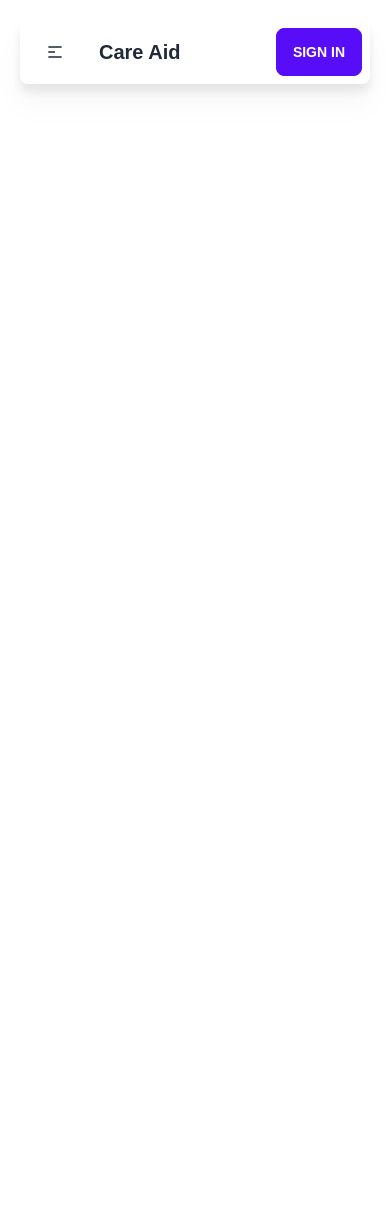
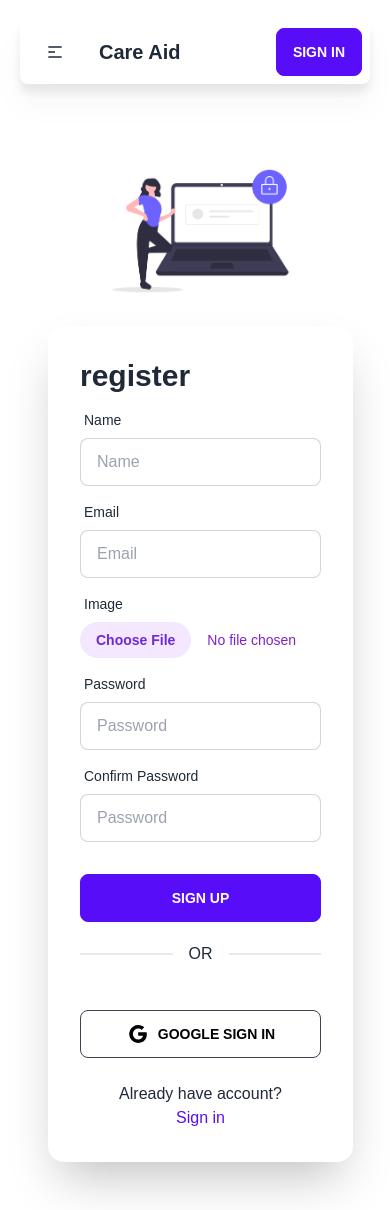
Before and after one commit to devmhimran/care-aid, a React (Create React App) app in the folder care-aid/: page /register in a window 390 px wide. Before the commit the page ends 844 px from the top, so only its background shows below. Built offline with nearby package versions, Linux system fonts and the light colour scheme.

Commit message:
Added Register & Update Appointment Date

```diff
--- a/care-aid/src/component/Login/Login.js
+++ b/care-aid/src/component/Login/Login.js
@@ -33,7 +33,7 @@ const Login = () => {
                                 </label>
                             </div>
                             <div class="form-control mt-6">
-                                <button class="btn btn-primary">Login</button>
+                                <button class="btn btn-primary">Sign in</button>
                             </div>
                             <div class="divider">OR</div>
                             <div class="form-control mt-6">
--- a/care-aid/src/component/Register/Register.js
+++ b/care-aid/src/component/Register/Register.js
@@ -1,9 +1,71 @@
 import React from 'react';
+import { Link } from 'react-router-dom';
+import registerImage from '../../Assets/care-aid-10.jpg';
+import { AiOutlineGoogle } from 'react-icons/ai';
 
 const Register = () => {
     return (
-        <div>
+        <div className='container mx-auto'>
+            <div class="hero p-8 lg:p-40 rounded-2xl">
+                <div class="hero-content flex-col lg:flex-row-reverse">
+                    <div class="register__image">
+                        <img className='w-9/12 mx-auto' src={registerImage} alt="" />
+                    </div>
+                    <div class="card flex-shrink-0 w-full max-w-sm shadow-2xl bg-base-100">
 
+                        <div class="card-body">
+                            <div className="card-title">
+                                <h1 className='text-3xl font-extrabold'>register</h1>
+                            </div>
+                            <div class="form-control">
+                                <label class="label">
+                                    <span class="label-text">Name</span>
+                                </label>
+                                <input type="text" placeholder="Name" class="input input-bordered" />
+                            </div>
+                            <div class="form-control">
+                                <label class="label">
+                                    <span class="label-text">Email</span>
+                                </label>
+                                <input type="email" placeholder="Email" class="input input-bordered" />
+                            </div>
+                            <div class="form-control">
+                                <label class="label">
+                                    <span class="label-text">Image</span>
+                                </label>
+                                <input type="file" class="block w-full text-sm text-purple-700
+                                    file:mr-4 file:py-2 file:px-4
+                                    file:rounded-full file:border-0
+                                    file:text-sm file:font-semibold
+                                    file:bg-purple-100 file:text-violet-700
+                                    hover:file:bg-purple-200" />
+                            </div>
+                            <div class="form-control">
+                                <label class="label">
+                                    <span class="label-text">Password</span>
+                                </label>
+                                <input type="text" placeholder="Password" class="input input-bordered" />
+                            </div>
+                            <div class="form-control">
+                                <label class="label">
+                                    <span class="label-text">Confirm Password</span>
+                                </label>
+                                <input type="text" placeholder="Password" class="input input-bordered" />
+                            </div>
+                            <div class="form-control mt-6">
+                                <button class="btn btn-primary">Sign up</button>
+                            </div>
+                            <div class="divider">OR</div>
+                            <div class="form-control mt-6">
+                                <button class="btn bg-white text-black hover:bg-white hover:shadow-lg shadow-neutral-200"><span className='mr-2 text-2xl'><AiOutlineGoogle></AiOutlineGoogle></span> Google Sign In</button>
+                            </div>
+                            <div className="creat__account__Link mt-4 text-center">
+                                <p>Already have account?</p> <Link to='/login' class="link link-primary no-underline font-medium">Sign in</Link>
+                            </div>
+                        </div>
+                    </div>
+                </div>
+            </div>
         </div>
     );
 };
--- a/care-aid/src/component/Shared/AppointmentDate.js
+++ b/care-aid/src/component/Shared/AppointmentDate.js
@@ -10,17 +10,21 @@ const AppointmentDate = ({selected, setSelected}) => {
     return (
         <div className="appointment__date  py-16 mx-10 lg:py-20">
             <div className="grid gap-5 lg:grid-cols-2 md:grid-cols-1">
-                <div className="appointment__date__left flex items-center">
-                    <div className="appointment__date__main">
-                        <DayPicker className='w-full'
+                <div className="appointment__date__left flex md:justify-center items-center">
+                    <div className="card shadow-2xl bg-base-100">
+                        <div className="card-body">
+                        <div className="appointment__date__main">
+                        <DayPicker className='lg:w-full'
                             mode="single"
                             selected={selected}
                             onSelect={setSelected}
                         ></DayPicker>
                     </div>
+                        </div>
+                    </div>
                 </div>
-                <div className="appointment__date__right">
-                    <img className='rounded-2xl ' src={appointmentImage} alt="" />
+                <div className="appointment__date__right flex">
+                    <img className='rounded-2xl lg:w-full md:w-full' src={appointmentImage} alt="" />
                 </div>
             </div>
         </div>
--- a/care-aid/src/component/Shared/AvailableAppointment.js
+++ b/care-aid/src/component/Shared/AvailableAppointment.js
@@ -12,7 +12,7 @@ const AvailableAppointment = ({selected}) => {
         .then(data => setServices(data))
     },[]);
     return (
-        <div className='container py-16 mx-10 lg:py-20'>
+        <div className='container py-16 mx-auto lg:py-20'>
             <p className='text-lg text-center text-primary font-semibold'>Available Services on {format(selected, 'PP')}</p>
             <div className="grid gap-5 grid-cols-1 lg:grid-cols-3 md:grid-cols-2 py-14">
                 {
--- a/care-aid/src/component/Shared/shared.css
+++ b/care-aid/src/component/Shared/shared.css
@@ -1,3 +1,13 @@
 .rdp-cell{
     padding: 10px;
 }
+@media only screen and (max-width: 600px) {
+    .rdp-cell{
+        padding: 8px;
+    }
+  }
+@media only screen and (max-width: 480px) {
+    .rdp-cell{
+        padding: 5px;
+    }
+  }
```
